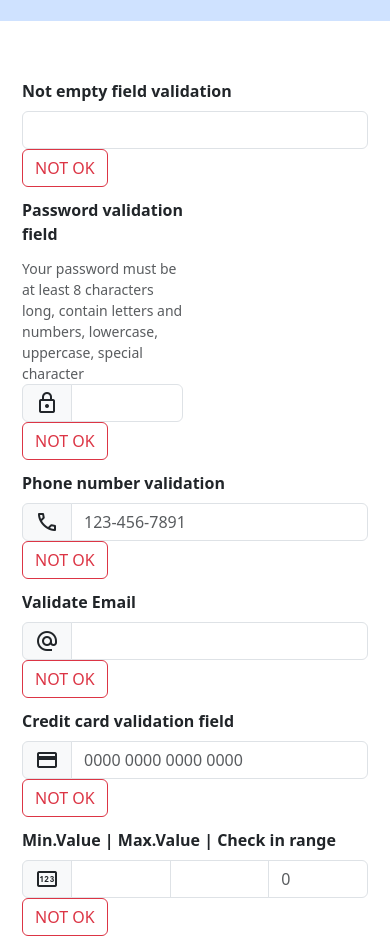
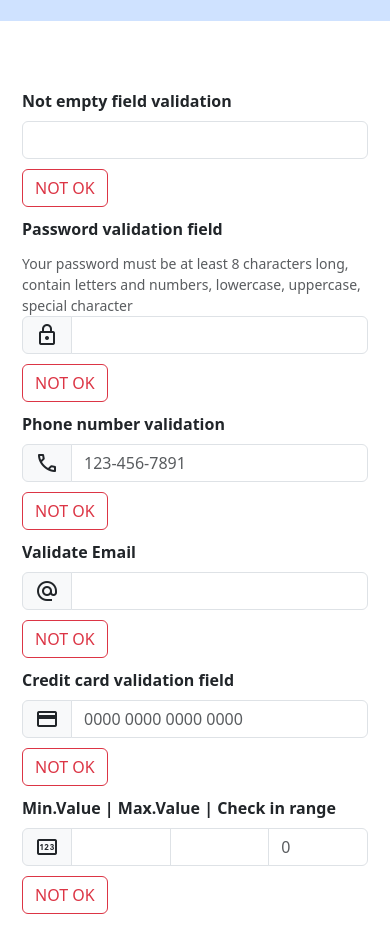
Before and after one commit to DelDmc/ValidationLibrary, a plain HTML site: page app/index.html in a window 390 px wide. Shown: the part 75-1021 px from the top of the page. After the commit the page ends 999 px from the top, so only its background shows below. Drawn offline with nearby package versions, Linux system fonts and the light colour scheme.

```diff
--- a/app/index.html
+++ b/app/index.html
@@ -20,8 +20,8 @@
   </header>
   <br><br>
   <div class="container">
-    <form class="row align-items-end" style="display: inline-flex; padding: 10px;">
-      <div class="col-sm-6">
+    <form class="row align-items-end form" style="padding: 10px;">
+      <div class="col-12 col-md-6">
         <label for="empty-field-input" class="form-label fb">Not empty field validation</label>
         <input type="text" class="form-control" id="empty-field-input">
         <div class="valid-feedback">
@@ -29,7 +29,7 @@
         </div>
       </div>
 
-      <div class="col-sm-6 align-bottom">
+      <div class="col-12 col-md-6 align-bottom">
         <input type="checkbox" class="btn-check" name="options-outlined"  autocomplete="off" >
         <label class="btn btn-outline-danger" id="empty-input-not-ok">NOT OK</label>
 
@@ -37,7 +37,7 @@
         <label class="btn btn-outline-success" id="empty-input-ok" style="display: none;" >OK</label>
       </div>
 
-      <div class="col-6 pt-3p">
+      <div class="col-12 col-md-6 pt-3p">
         <label for="password-input" class="form-label fb">Password validation field</label>
           <div id="passwordHelpBlock" class="form-text">
             Your password must be at least 8 characters long, contain letters and numbers, lowercase, uppercase, special character
@@ -55,7 +55,7 @@
           </div>
       </div>
 
-      <div class="col-sm-6 align-bottom" >
+      <div class="col-12 col-md-6 align-bottom" >
           <input type="checkbox" class="btn-check" name="options-outlined"  autocomplete="off" >
           <label class="btn btn-outline-danger" id="pass-not-ok">NOT OK</label>
 
@@ -63,7 +63,7 @@
           <label class="btn btn-outline-success" id="pass-ok" style="display: none;">OK</label>
       </div>
 
-      <div class="col-sm-6 pt-3p">
+      <div class="col-12 col-md-6 pt-3p">
         <label for="phone-number-input" class="form-label fb">Phone number validation</label>
         <div class="input-group has-validation">
           <span class="input-group-text" id="inputGroupPrepend">
@@ -78,7 +78,7 @@
         </div>
       </div>
 
-      <div class="col-sm-6 align-bottom" >
+      <div class="col-12 col-md-6 align-bottom" >
         <input type="checkbox" class="btn-check" name="options-outlined" autocomplete="off" >
         <label class="btn btn-outline-danger" id="phone-number-not-ok">NOT OK</label>
 
@@ -86,7 +86,7 @@
         <label class="btn btn-outline-success" id="phone-number-ok" style="display: none;">OK</label>
       </div>
 
-      <div class="col-sm-6 pt-3p">
+      <div class="col-12 col-md-6 pt-3p">
         <label for="email-input" class="form-label fb">Validate Email</label>
           <div class="input-group has-validation">
             <span class="input-group-text" id="inputGroupPrepend">
@@ -102,7 +102,7 @@
       </div>
 
 
-      <div class="col-sm-6 align-bottom">
+      <div class="col-12 col-md-6 align-bottom">
         <input type="checkbox" class="btn-check" name="options-outlined" autocomplete="off" >
         <label class="btn btn-outline-danger" id="email-not-ok">NOT OK</label>
 
@@ -110,7 +110,7 @@
         <label class="btn btn-outline-success" id="email-ok" style="display: none;" checked>OK</label>
       </div>
 
-      <div class="col-sm-6 pt-3p">
+      <div class="col-12 col-md-6 pt-3p">
         <label for="credit-card-input" class="form-label fb">Credit card validation field</label>
           <div class="input-group has-validation">
             <span class="input-group-text" id="inputGroupPrepend1">
@@ -125,7 +125,7 @@
           </div>
       </div>
 
-      <div class="col-sm-6 align-bottom">
+      <div class="col-12 col-md-6 align-bottom">
         <input type="checkbox" class="btn-check" autocomplete="off" >
         <label class="btn btn-outline-danger" id="credit-card-not-ok">NOT OK</label>
 
@@ -133,7 +133,7 @@
         <label class="btn btn-outline-success" id="credit-card-ok" style="display: none;">OK</label>
       </div>
 
-      <div class="col-sm-6 pt-3p">
+      <div class="col-12 col-md-6 pt-3p">
         <label for="credit-card-input" class="form-label fb">Min.Value | Max.Value | Check in range</label>
           <div class="input-group has-validation">
             <span class="input-group-text" id="inputGroupPrepend1">
@@ -150,7 +150,7 @@
           </div>
       </div>
 
-      <div class="col-sm-6 align-bottom">
+      <div class="col-12 col-md-6 align-bottom">
         <input type="checkbox" class="btn-check" name="options-outlined" autocomplete="off" >
         <label class="btn btn-outline-danger" id="in-range-not-ok">NOT OK</label>
 
--- a/app/styles.css
+++ b/app/styles.css
@@ -25,3 +25,9 @@
 .fb {
   font-weight: bold;
 }
+
+@media screen and (max-width: 768px) {
+  .form > * {
+    padding-top: 10px;
+  }
+}
```
